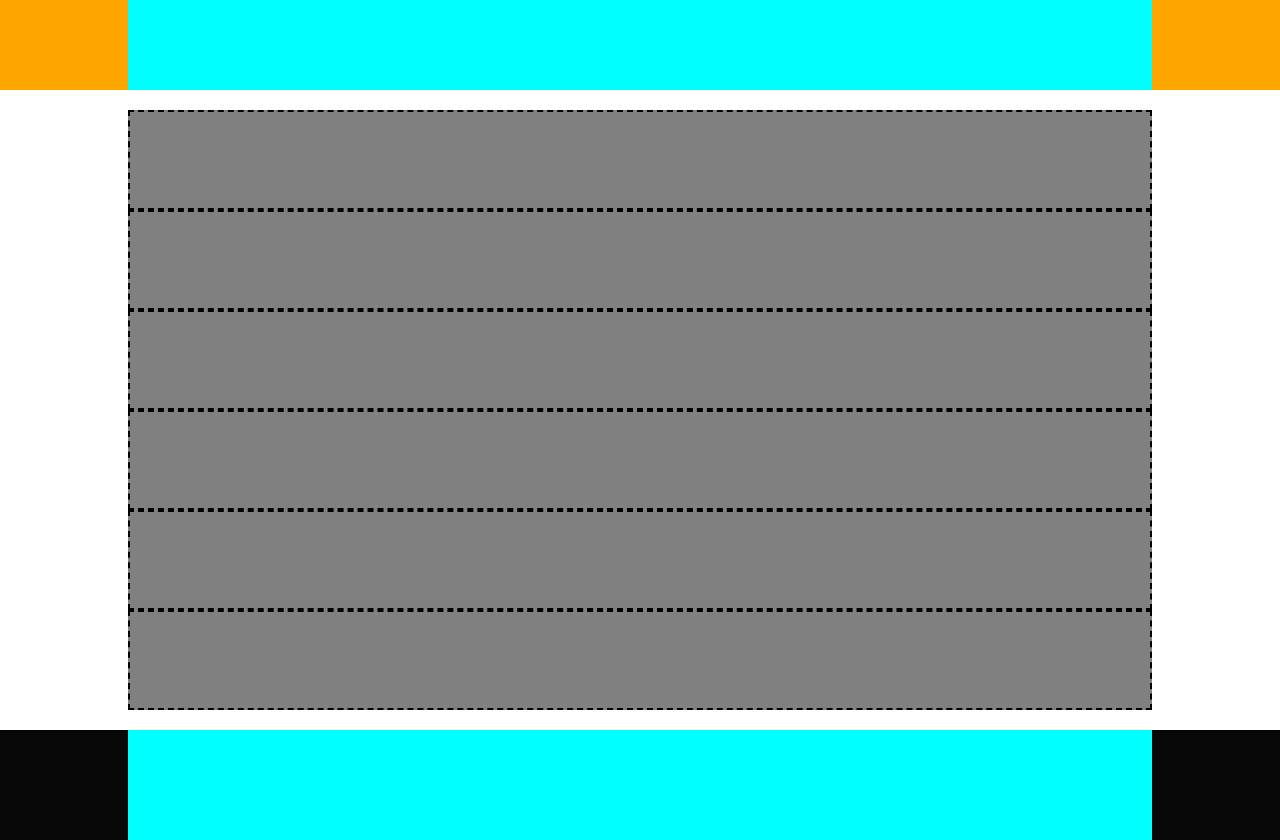
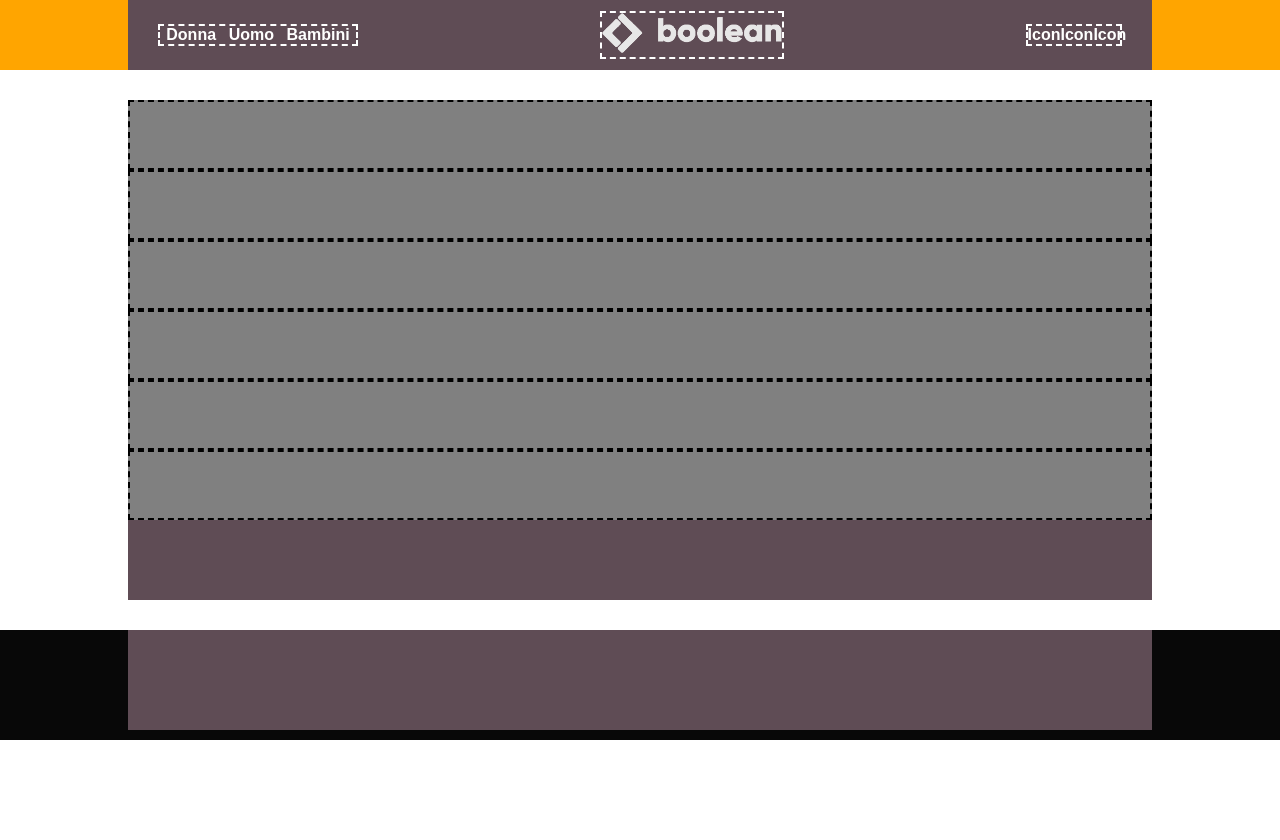
Before and after one commit to lucapolzone/html-css-boolando, a plain HTML site: page index.html in a window 1280 px wide. After the commit the page ends 800 px from the top, so only its background shows below. Drawn offline with Linux system fonts and the light colour scheme.

Commit message:
add header

```diff
--- a/css/style.css
+++ b/css/style.css
@@ -10,21 +10,24 @@ body {
   font-family: Arial, Helvetica, sans-serif;
 }
 
+ul {
+  list-style-type: none;
+}
 
 /* UTILS */
 
 .wrapper {
-  max-width: 80%;
+  width: 80%;
   margin: 0 auto;
-  /* debug */
-  height: 100%;
-  background-color: aqua;
+  display: flex;
+  background-color: rgb(95, 76, 85);
 }
 
 a:link,
 a:visited {
   color: #ffffff;
   text-decoration: none;
+  font-weight: bold;
 }
 
 a:hover {
@@ -34,24 +37,68 @@ a:hover {
 /* HEADER */
 
 header {
-  height: 90px;
+  height: 70px;
+  display: flex;
   background-color: orange;
 }
 
+
+/* HEADER elements */
+
+header nav {
+  width: 15%;
+  min-width: 200px;
+  /* debug */
+  border: 2px dashed white;
+}
+
+header nav ul {
+  display: flex;
+  justify-content: space-around;
+}
+
+.wrapper.wrapper-header {
+  padding: 0 30px;
+  justify-content: space-between;
+  align-items: center;
+}
+
+#header--logo {
+  /* debug */
+  border: 2px dashed white;
+}
+
+#header--logo img {
+  height: 40px;
+}
+
+#header--login {
+  width: 10%;
+  /* debug */
+  border: 2px dashed white;
+}
+
+#header--login ul {
+  display: flex;
+  justify-content: space-around;
+}
 
 
 /* MAIN */
 
 .main-wrapper {
-  margin-top: 20px;
-  margin-bottom: 20px;
+  margin-top: 30px;
+  margin-bottom: 30px;
+  height: 500px;
+  /* debug */
+  display: block;
 }
 
 
 
 
 .card {
-  height: 100px;
+  height: 70px;
   border: 2px dashed black;
   background-color: grey;
 }
@@ -61,3 +108,7 @@ footer {
   height: 110px;
   background-color: #080808;
 }
+
+.wrapper.footer-wrapper {
+  height: 100px;
+}
--- a/index.html
+++ b/index.html
@@ -16,7 +16,25 @@
 <body>
 
 <header>
-  <nav class="wrapper"></nav>
+    <div class="wrapper wrapper-header">
+      <nav>
+        <ul>
+          <li><a href="">Donna</a></li>
+          <li><a href="">Uomo</a></li>
+          <li><a href="">Bambini</a></li>
+        </ul>
+      </nav>
+      <div id="header--logo">
+        <img src="./img/boolean-logo.png" alt="">
+      </div>
+      <div id="header--login">
+        <ul>
+          <li><a href="">Icon</a></li>
+          <li><a href="">Icon</a></li>
+          <li><a href="">Icon</a></li>
+        </ul>
+      </div>
+    </div>
 </header>
 <main>
   <div class="wrapper main-wrapper">
@@ -30,7 +48,7 @@
 </main>
 
 <footer>
-  <div class="wrapper"></div>
+  <div class="wrapper footer-wrapper"></div>
 </footer>
 </body>
 </html>
```
